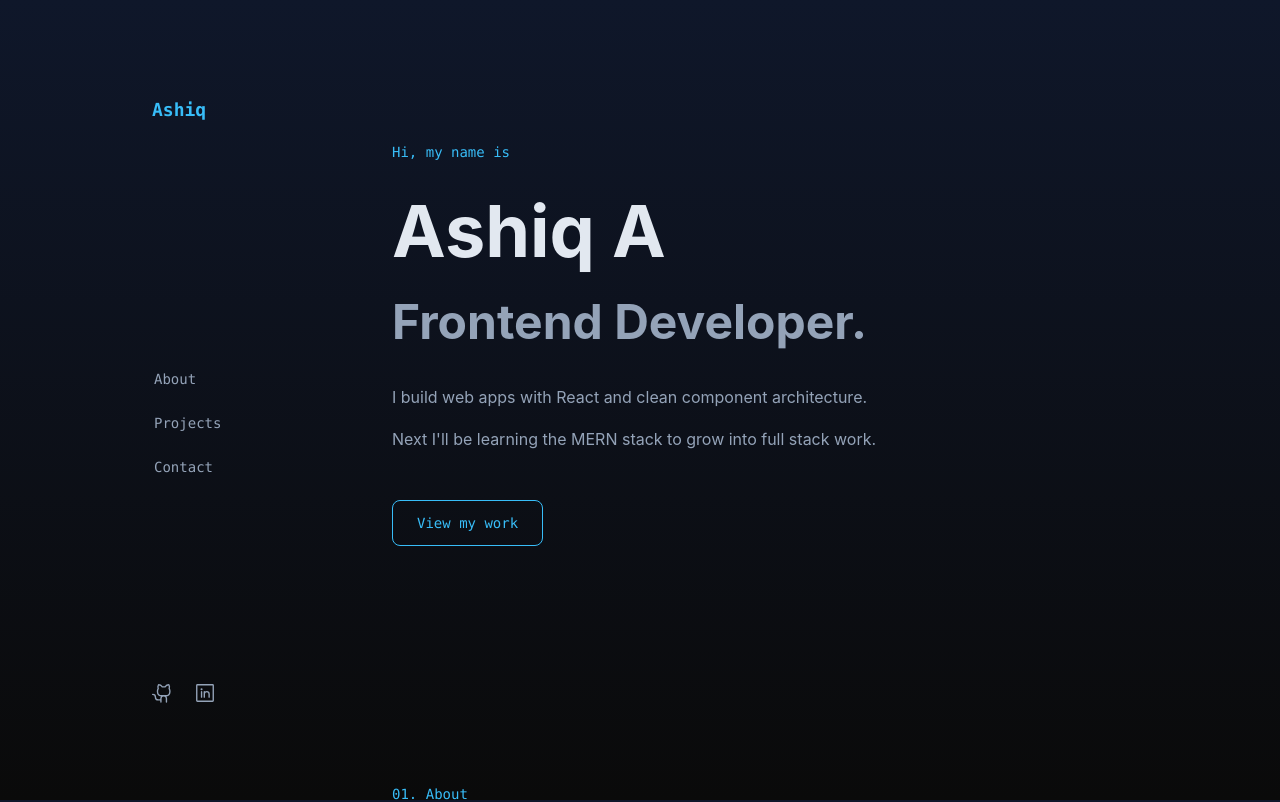
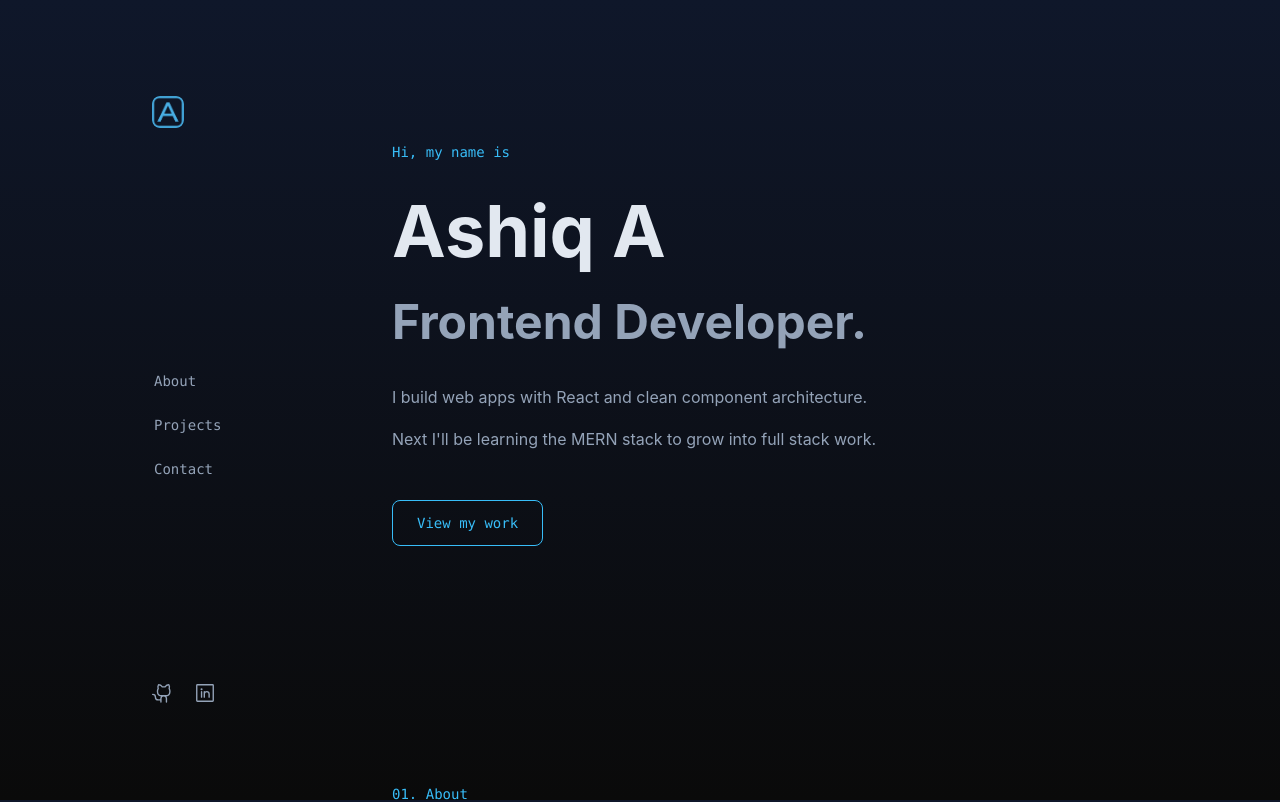
Before and after one commit to ashiq-webdev/portfolio-site, a React (Vite) app: page / in a window 1280 px wide. Shown: the top 802 px of the page. Built offline with nearby package versions, Linux system fonts and the light colour scheme.

Commit message:
feat: replace text logo with logo image in sidebar

```diff
--- a/src/components/Layout/Sidebar.tsx
+++ b/src/components/Layout/Sidebar.tsx
@@ -89,12 +89,18 @@ export function Sidebar({ isMenuOpen, onMenuToggle }: SidebarProps) {
       >
         <a
           href="/"
-          className="font-mono font-bold text-lg no-underline transition-colors duration-200"
-          style={{ color: accent }}
+          className="no-underline transition-opacity duration-200"
+          aria-label="Home"
           onMouseEnter={(e) => (e.currentTarget.style.opacity = '0.8')}
           onMouseLeave={(e) => (e.currentTarget.style.opacity = '1')}
         >
-          Ashiq
+          <img
+            src="/logo.png"
+            alt="Home"
+            width="28"
+            height="28"
+            className="w-7 h-7 md:w-8 md:h-8 rounded-lg"
+          />
         </a>
 
         {/* Desktop nav links */}
```
